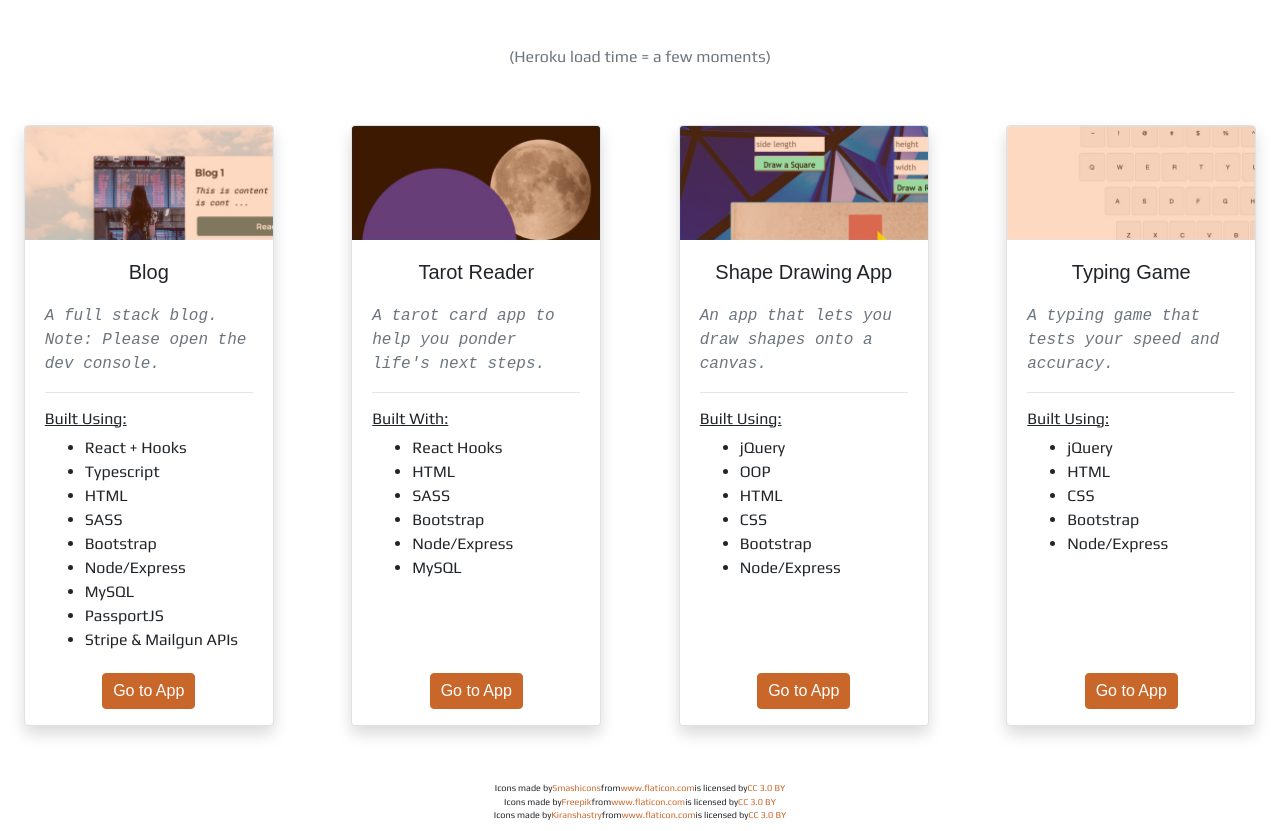
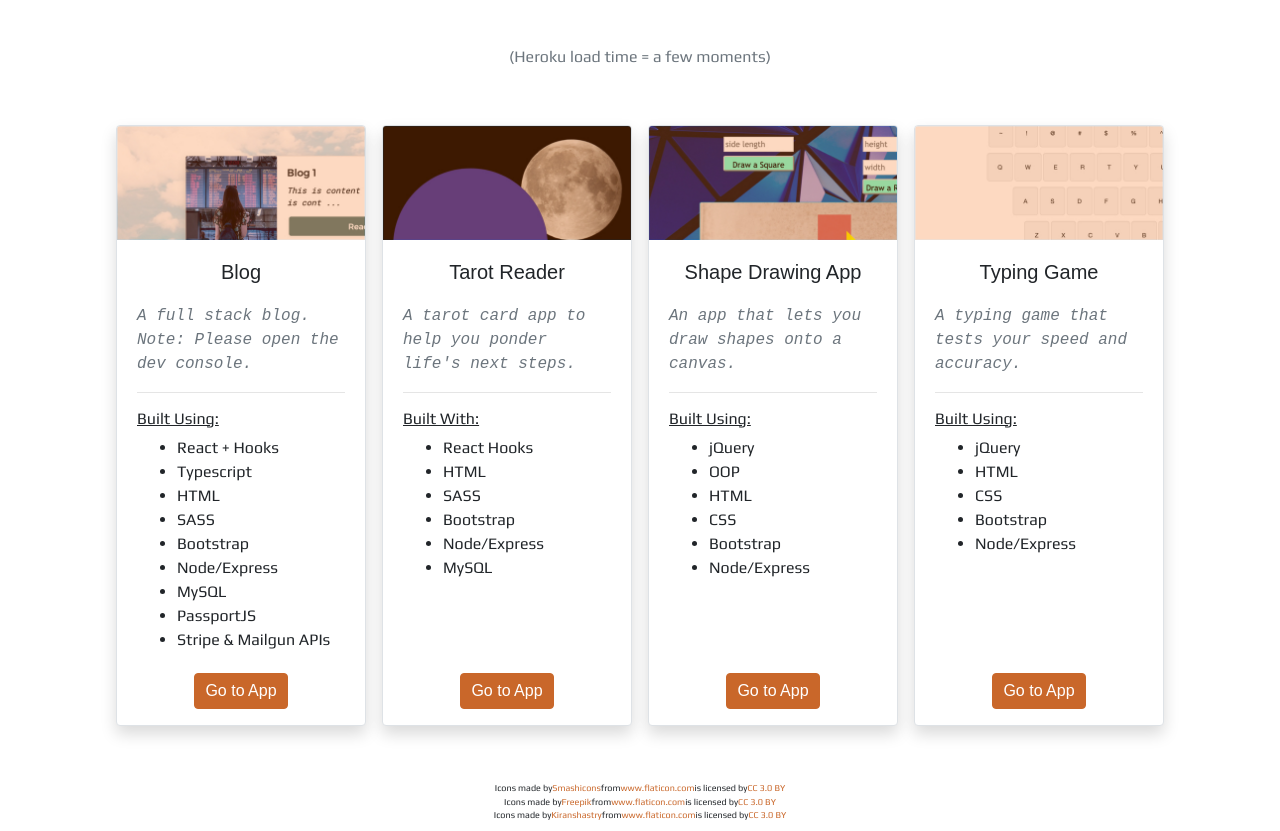
Before and after one commit to solgamd/Bootstrap-Resume, a website: page public/index.html in a window 1280 px wide. Shown: the part 3520-4351 px from the top of the page. Drawn offline with nearby package versions, Linux system fonts and the light colour scheme.

Commit message:
Justified Projects to center

```diff
--- a/public/index.html
+++ b/public/index.html
@@ -277,7 +277,7 @@
     <div class="aos-item mt-5" data-aos="fade-left" data-aos-offset="100" data-aos-easing="ease">
         <h2 class="my-5 pt-5">Live Projects</h2>
         <p class="mb-5 text-center text-secondary">(Heroku load time = a few moments)</p>
-        <div class="row d-flex justify-content-around mb-5">
+        <div class="row d-flex justify-content-center mb-5">
             <div class="card proj-card border rounded m-2 shadow">
                 <img class="card-img-top proj-snip" src="images/blog-prev.jpg" alt="Card image cap">
                 <div class="card-body card-body-proj">
```
